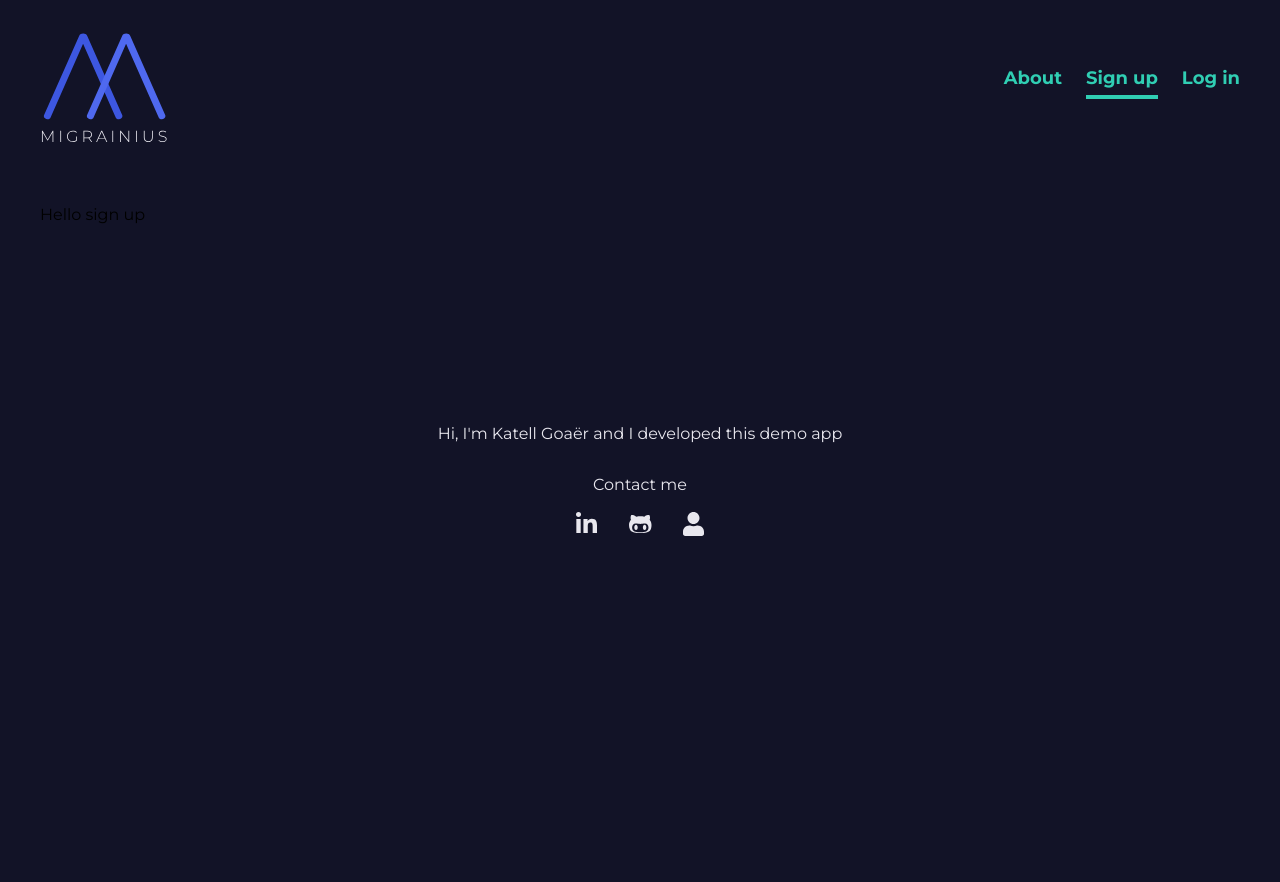
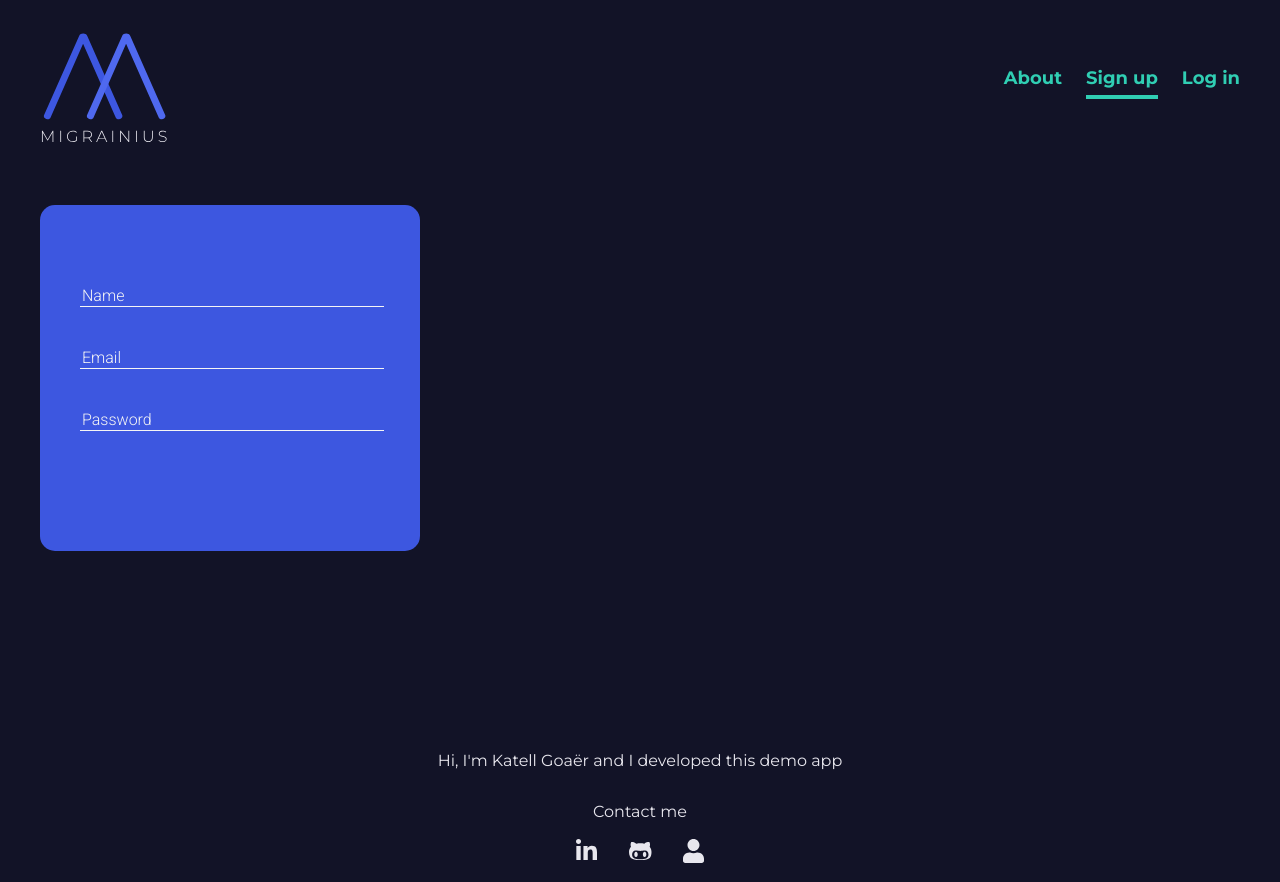
Before and after one commit to Alt-katell/migrainius, a Gatsby site: page /sign-up in a window 1280 px wide. Before the commit the page ends 800 px from the top, so only its background shows below. Built offline with nearby package versions, Linux system fonts and the light colour scheme; Gatsby itself is replaced by a stand-in of ours.

Commit message:
created sign up page and sign up form

```diff
--- a/src/pages/sign-up.js
+++ b/src/pages/sign-up.js
@@ -1,11 +1,61 @@
 import React from 'react'
+import styled from 'styled-components'
 
 import Layout from '../layouts/Layout'
+
+const StyledBackground = styled.div`
+  width: 300px;
+  background: ${props => props.theme.colors.darkBlue};
+  padding: 80px 40px;
+  border-radius: 15px;
+`
+
+const StyledField = styled.div`
+  margin-bottom: 40px;
+`
+
+const StyledLabel = styled.label`
+  display: none;
+`
+
+const StyledInput = styled.input`
+  border: none;
+  border-bottom: 1px solid ${props => props.theme.colors.lightGrey};
+  padding-bottom: 0 0 5px 0;
+  background: ${props => props.theme.colors.darkBlue};
+  outline: none;
+  color: ${props => props.theme.colors.lightGrey};
+  font-family: ${props => props.theme.fonts.roboto};
+  font-weight: 300;
+  font-size: 16px;
+  width: 100%;
+
+  &::placeholder {
+    color: ${props => props.theme.colors.lightGrey};
+  }
+`
 
 const signUp = () => {
   return (
     <Layout>
-      <div>Hello sign up</div>
+      <StyledBackground>
+        <form>
+          <StyledField>
+            <StyledLabel for="name"></StyledLabel>
+            <StyledInput type="text" name="name" placeholder="Name" required />
+          </StyledField>
+
+          <StyledField>
+            <StyledLabel for="email"></StyledLabel>
+            <StyledInput type="email" name="email" placeholder="Email" required />
+          </StyledField>
+
+          <StyledField>
+            <StyledLabel for="password"></StyledLabel>
+            <StyledInput type="password" name="password" placeholder="Password" required />
+          </StyledField>
+        </form>
+      </StyledBackground>
     </Layout>
   )
 }
```
